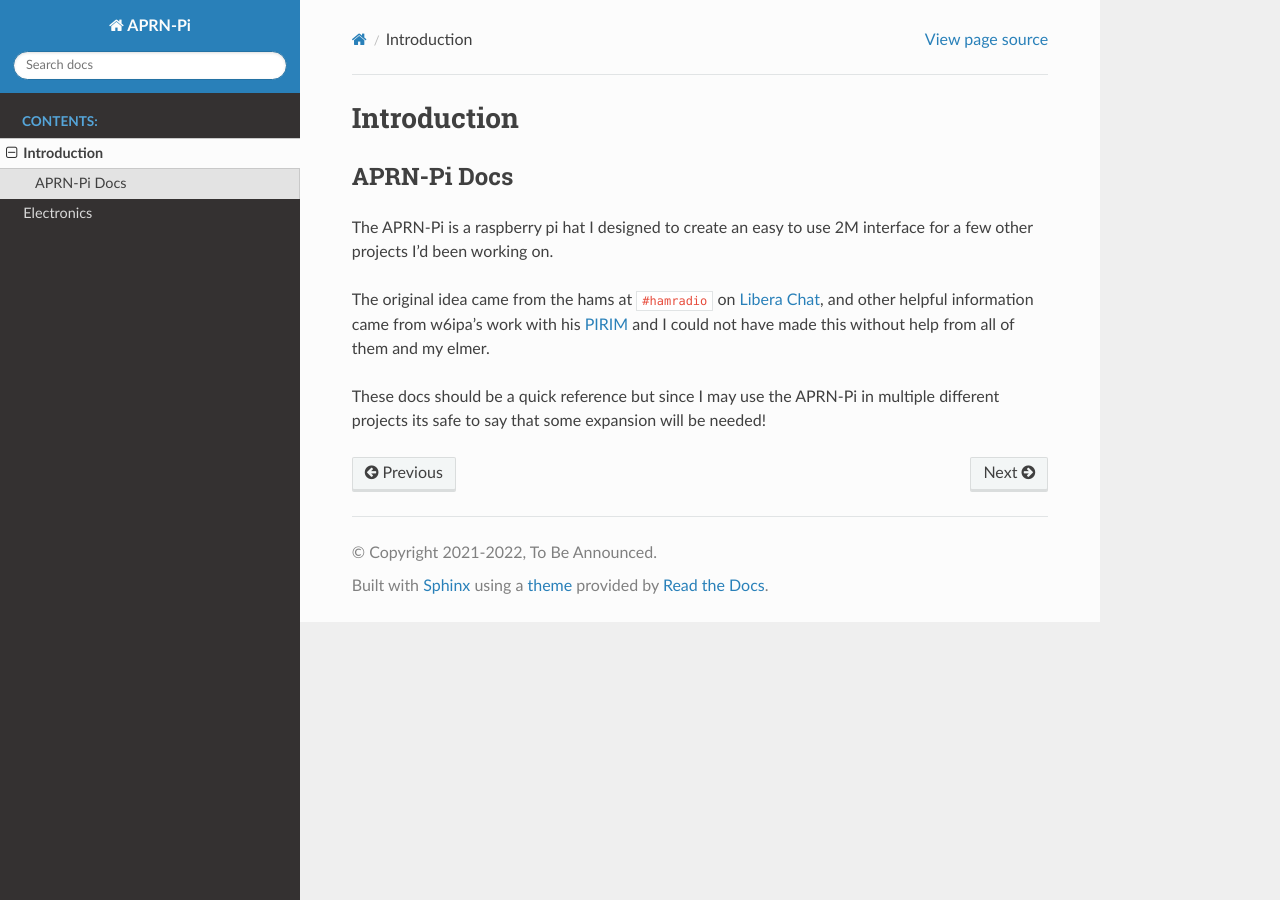
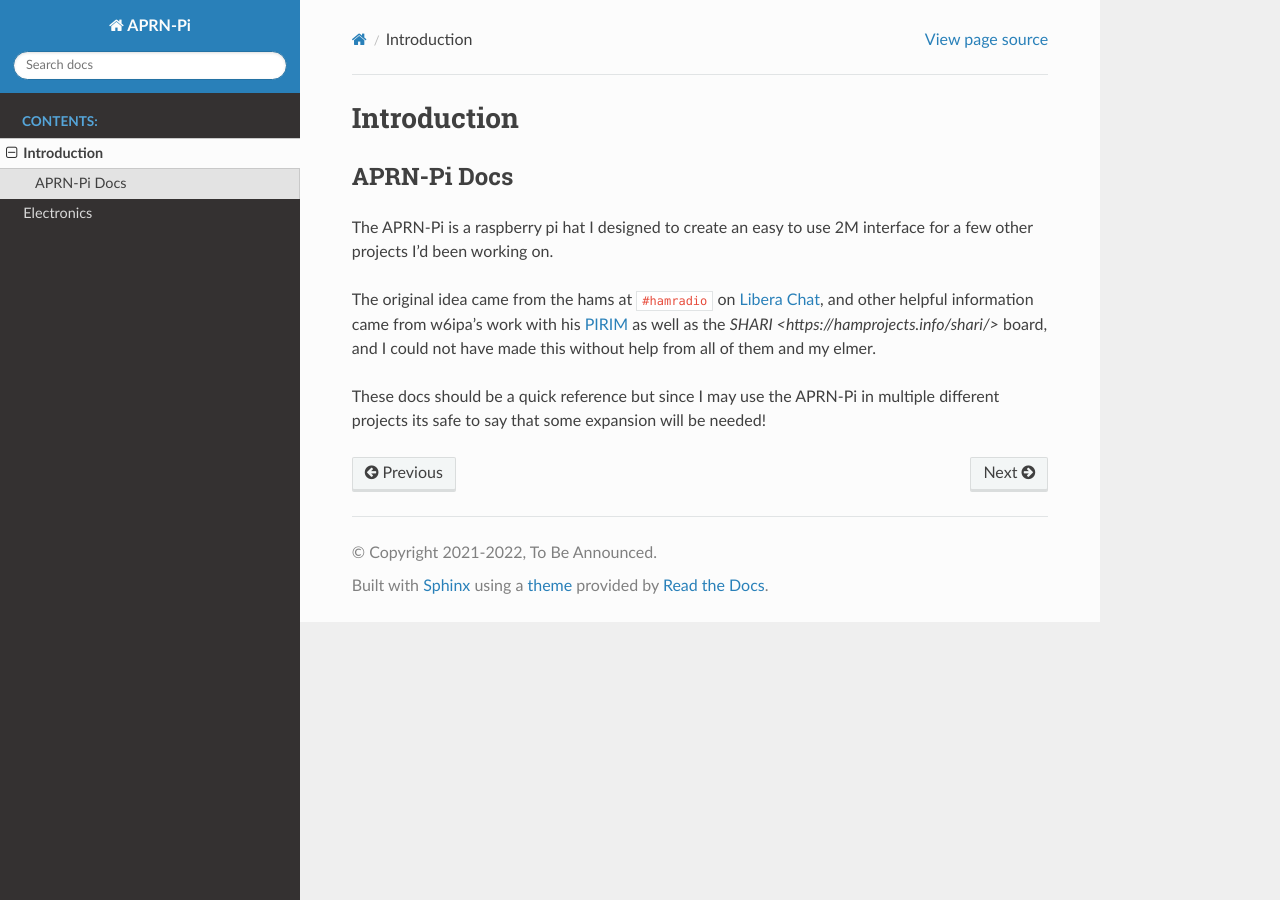
Before and after one commit to KenwoodFox/APRN-pi, a Sphinx documentation site: the page built from Docs/introduction/introduction.rst, in a window 1280 px wide. Built offline with Sphinx 7.4.7 and the Read the Docs theme 2.0.0, drawn with Linux system fonts in a browser that asks for light colours; the version number could not be read and is left out.

Commit message:
bump docs

```diff
--- a/Docs/introduction/introduction.rst
+++ b/Docs/introduction/introduction.rst
@@ -8,8 +8,9 @@ The APRN-Pi is a raspberry pi hat I designed to create an easy to use 2M interfa
 for a few other projects I'd been working on.
 
 The original idea came from the hams at ``#hamradio`` on `Libera Chat <https://libera.chat/>`_, and
-other helpful information came from w6ipa's work with his `PIRIM <https://www.tindie.com/products/w6ipa/radio-interface-module-pirim-for-raspberry-pi/>`_ and I could not have made this
-without help from all of them and my elmer.
+other helpful information came from w6ipa's work with his `PIRIM <https://www.tindie.com/products/w6ipa/radio-interface-module-pirim-for-raspberry-pi/>`_
+as well as the `SHARI <https://hamprojects.info/shari/>` board, and I could not have made this without
+help from all of them and my elmer.
 
 These docs should be a quick reference but since I may use the APRN-Pi in multiple different projects
 its safe to say that some expansion will be needed!
```
